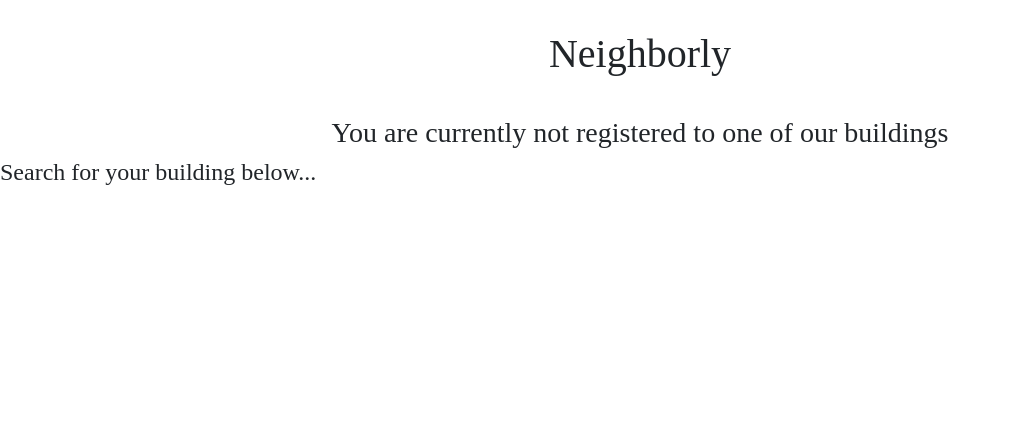
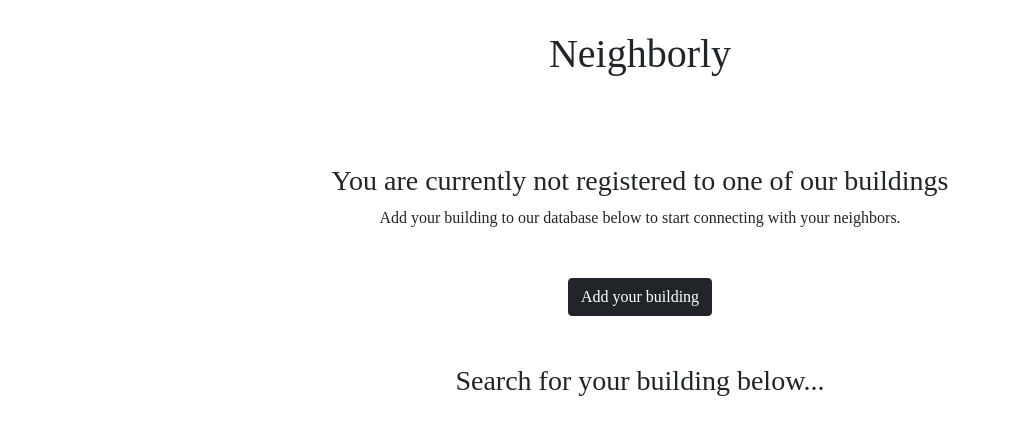
Before and after one commit to cspdevs000/neighborly, a Django app: page /home/ in a window 1280 px wide. Shown: the part 56-491 px from the top of the page, without its empty margins (0-1010 px from the left). Run offline with Django 4.2, Linux system fonts and the light colour scheme.

Commit message:
basic search functionality added

```diff
--- a/neighborly/static/neighborly/style.css
+++ b/neighborly/static/neighborly/style.css
@@ -2,7 +2,7 @@
     font-family: 'Rokkitt', serif;
 }
 
-h1, h2, h3 {
+h1, h2, h3, h4, h5, p {
     text-align: center;
 }
 
--- a/neighborly/templates/neighborly/addbuilding.html
+++ b/neighborly/templates/neighborly/addbuilding.html
@@ -11,4 +11,5 @@
         <button type='submit'>submit</button>
         </form>
     </div>
+    <p><a href="/home/">Back to Home Page</a></p>
 {% endblock %}
--- a/neighborly/templates/neighborly/home.html
+++ b/neighborly/templates/neighborly/home.html
@@ -9,7 +9,16 @@
         <a href="/building/{{ building.id }}/">{{ building.address }}</a>
     </h3>
   {% else %}
-    <h3>You are currently not registered to one of our buildings</h3>
-    <h4>Search for your building below...</h4>
+    <div class='flex justify-content-center mt-5'>
+      <h3>You are currently not registered to one of our buildings</h3>
+      <p>Add your building to our database below to start connecting with your neighbors.</p>
+      <div class='d-flex justify-content-center mt-5'>
+      <a href="{% url 'addbuilding'%}" class="btn btn-dark mr-2" id="add-building-button">Add your building</a>
+      </div>
+      <br /><br />
+    </div>
+    <div class=''>
+    <h3>Search for your building below...</h3>
+    </div>
   {% endif %}
 {% endblock %}
--- a/neighborly/templates/neighborly/navbar.html
+++ b/neighborly/templates/neighborly/navbar.html
@@ -29,8 +29,9 @@
             </li>
         {% endif %}
         </ul>
-        <form class="d-flex">
-          <input class="form-control me-2" type="search" placeholder="Search for your building" aria-label="Search">
+        <form class="d-flex" method="POST" action="{% url 'search' %}">
+          {% csrf_token %}
+          <input class="form-control me-2" type="search" placeholder="Search for your building" aria-label="Search" name="searched">
           <button class="btn btn-outline-success" type="submit">Go</button>
         </form>
       </div>
--- a/neighborly/urls.py
+++ b/neighborly/urls.py
@@ -5,6 +5,7 @@
 urlpatterns = [
     path('', views.index, name='index'),
     path('home/', views.home, name='home'),
+    path('search/', views.search, name='search'),
     path('addbuilding/', AddBuilding.as_view(), name='addbuilding'),
     path('building/<int:building_id>/', PostView.as_view(), name='building'),
     path('post/<int:post_id>/', ReplyView.as_view(), name='post'),
--- a/neighborly/views.py
+++ b/neighborly/views.py
@@ -24,6 +24,17 @@
             'user': current_user,
         }
         return render(request, 'neighborly/home.html', context)
+
+def search(request):
+    if request.method == 'POST':
+        searched = request.POST['searched']
+        context = {
+            'searched': searched
+        }
+        return render(request, 'neighborly/search.html', context)
+    else:
+        return render(request, 'neighborly/search.html')
+
 
 class AddBuilding(View):
     def get(self, request, *args, **kwargs):
@@ -100,12 +111,10 @@
 
 
 #todo
-#add building form page with cooresponding button on home page
 #add send invitation functionality for building admin
-#add city and state to building model
 #add building search to home page
 #if search comes up empty, prompt user to add building
-#add request to be added to building button
+#add request to be added to building function
 #pinned posts
 
 #style home page
```
Also changed, not shown: neighborly/templates/neighborly/search.html (added, +10 -0 lines).
